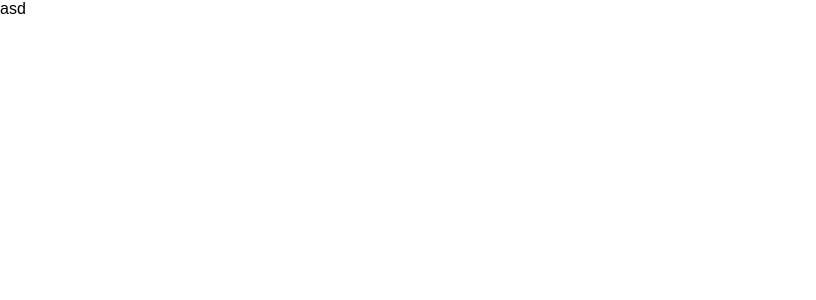
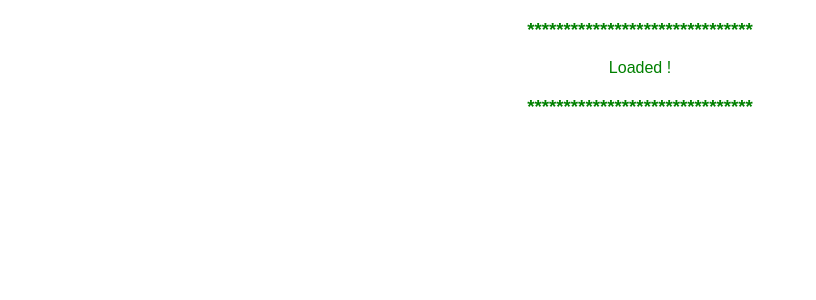
Before and after one commit to 4teko7/ReactExamples, a React (Create React App) app: page / in a window 1280 px wide. Shown: the top 300 px of the page, without its empty margins (0-816 px from the left). Built offline with nearby package versions, Linux system fonts and the light colour scheme.

Commit message:
componentDidMount ExampleWasDone

```diff
--- /dev/null
+++ b/src/LifeCycleEx1/App.js
@@ -0,0 +1,33 @@
+import React from "react"
+import Conditional from "./Conditional"
+
+class App extends React.Component{
+    constructor(){
+        super();
+        this.state = {
+            isLoading: true
+        }
+    }
+
+    componentDidMount(){
+        setTimeout(() => {
+            this.setState({
+                isLoading: false
+            });
+        },1500);
+    }
+
+    render(){
+        return(
+            <div>
+                <Conditional isLoading={this.state.isLoading} />
+            </div>
+        );
+    }
+
+}
+
+
+
+
+export default App;
--- /dev/null
+++ b/src/LifeCycleEx1/Conditional.js
@@ -0,0 +1,33 @@
+import React from "react"
+
+function Conditional(props){
+    var stylesOfIsLoading = {
+        display: !props.isLoading && "none"
+    }
+    var styleOfLoaded = {
+        display: props.isLoading && "none",
+        color: "green"
+    }
+    var divStyle = {
+        color:"red",
+        textAlign:"center",
+        margin:"auto"
+    }
+    // var symbol = document.createElement("h3");
+
+    var symbol = "*******************************";
+    var h3Style = {color: props.isLoading ? "red" : "green"}
+var h3 = <h3 style = {h3Style}>{symbol}</h3>
+    return(
+       <div style = {divStyle}>
+            {h3}
+            <div style={stylesOfIsLoading}> It Is Loading</div>
+            <div style = {styleOfLoaded}>Loaded !</div>
+            {h3}
+
+       </div>
+
+    );
+}
+
+export default Conditional;
--- a/src/LifeCycleMethods/App.js
+++ b/src/LifeCycleMethods/App.js
@@ -10,16 +10,36 @@ class App extends Component {
         }
     }
 
+
+    static getDerivedStateFromProps(props,state){
+        // return the new, updated state based upon the props
+    }
+
+    getSnapshotBeforeUpdate(){
+        // create a backup of the current way things are.
+        // snapshot of current app.
+    }
+
+    // *************** Depricated ******************
+    // componentWillMount(){}
+
     componentDidMount(){
         //After Displaying the content in the browser, this method will be called.
         // In this method, you can make some api calls
     }
 
-    componentWillReceiveProps(nextProps){    //This method is deprecated you can use it like UNSAFE_component...
-        if(nextProps.whatever !== this.props.whatever){
-            // do something
-        }
-    }
+
+    // *************** Depricated ******************
+    //This method is deprecated you can use it like UNSAFE_component...
+    // componentWillReceiveProps(nextProps){
+    //     if(nextProps.whatever !== this.props.whatever){
+    //         // do something
+    //     }
+    // }
+
+
+    // *************** Depricated ******************
+    // componentWillUpdate(){}
 
     shouldComponentUpdate(nextProps, nextState){
         // return true if want it to update = re render()
@@ -28,8 +48,9 @@ class App extends Component {
 
 
     componentWillUnmount(){
-        // Component will disapper from the screen.
-
+        // teardown or cleanup your code before your component disappears
+        // Component will disappear from the screen.
+        // Remove event listener etc.
     }
 
     render(){
--- a/src/index.js
+++ b/src/index.js
@@ -6,7 +6,8 @@ import ReactDOM from 'react-dom';
 // import App from "./mauseClickHoverCheckbox/App"
 // import App from "./usingOfClassState/App"
 // import App from "./TodoApp/App"
-import App from "./LifeCycleMethods/App"
+// import App from "./LifeCycleMethods/App"
+import App from "./LifeCycleEx1/App"
 
 
 import './index.css';
```
